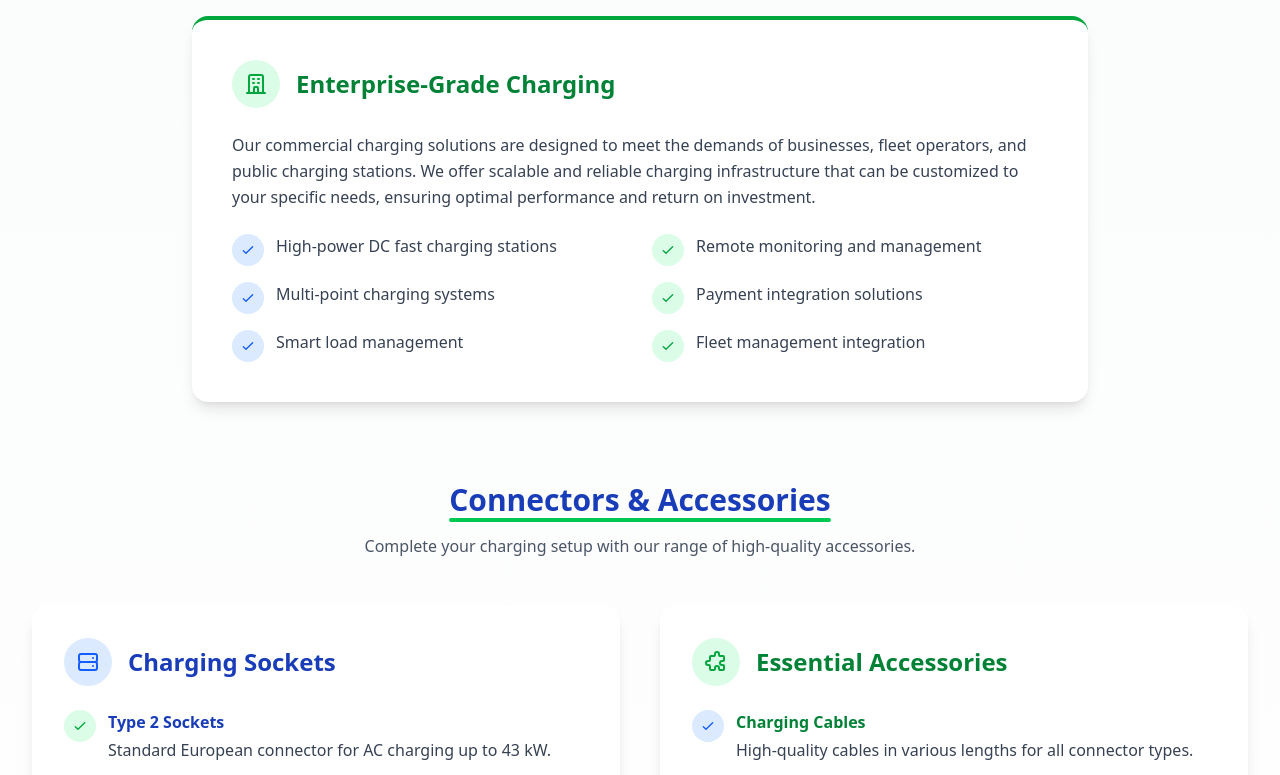
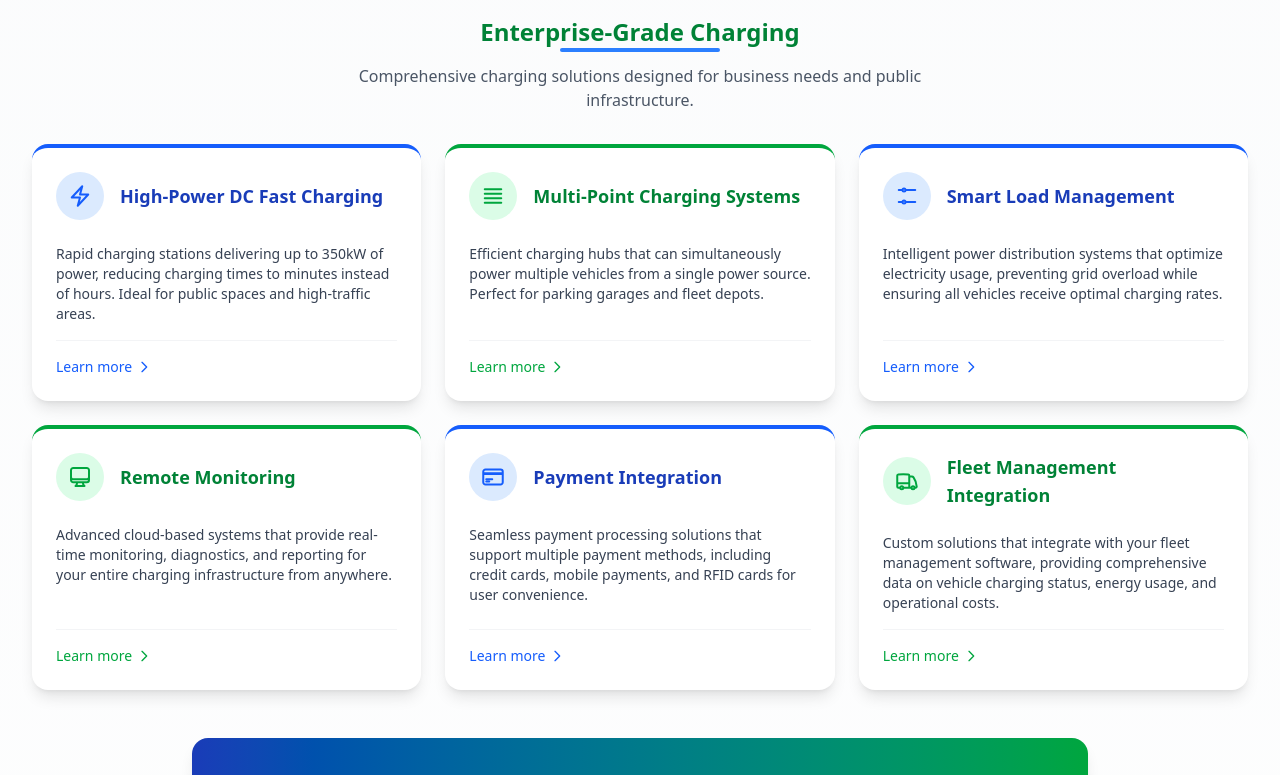
Before and after one commit to Yashwant2584/SamkuEVC, a React (Vite) app in the folder samkuevc/: page /ev-solutions in a window 1280 px wide. Shown: the part 1140-1915 px from the top of the page. Built offline with nearby package versions, Linux system fonts and the light colour scheme.

Commit message:
updated evsolution page

```diff
--- a/samkuevc/src/landingpage/EVSolutions.jsx
+++ b/samkuevc/src/landingpage/EVSolutions.jsx
@@ -35,7 +35,7 @@ const EVSolutions = () => {
               },
               {
                 title: 'AC EV Charging',
-                description: 'SAMKU EV provides innovative AC EV charging solutions for home and public use, offering reliable, cost-effective, and safe charging. With a focus on sustainability, SAMKU EV’s high-quality stations ensure efficient overnight charging and seamless integration.',
+                description: 'SAMKU EV provides innovative AC EV charging solutions for home and public use, offering reliable, cost-effective, and safe charging. With a focus on sustainability, SAMKU EVs high-quality stations ensure efficient overnight charging and seamless integration.',
                 icon: 'M11 4a2 2 0 114 0v1a1 1 0 001 1h3a1 1 0 011 1v3a1 1 0 01-1 1h-1a2 2 0 100 4h1a1 1 0 011 1v3a1 1 0 01-1 1h-3a1 1 0 01-1-1v-1a2 2 0 10-4 0v1a1 1 0 01-1 1H7a1 1 0 01-1-1v-3a1 1 0 00-1-1H4a2 2 0 110-4h1a1 1 0 001-1V7a1 1 0 011-1h3a1 1 0 001-1V4z'
               }
             ].map((card, index) => (
@@ -122,80 +122,99 @@ const EVSolutions = () => {
                 Scalable charging infrastructure for businesses and public spaces.
               </p>
             </div>
+
+            {/* Enterprise Grade Charging Title */}
+            <div className="text-center mb-8">
+              <h3 className="text-2xl font-bold text-green-700 inline-block relative">
+                Enterprise-Grade Charging
+                <div className="h-1 w-1/2 bg-blue-500 absolute bottom-0 left-1/4 -mb-1 rounded-full"></div>
+              </h3>
+              <p className="text-gray-600 mt-4 max-w-2xl mx-auto">
+                Comprehensive charging solutions designed for business needs and public infrastructure.
+              </p>
+            </div>
+
+            {/* Enterprise Feature Cards - New Section */}
+            <div className="grid grid-cols-1 md:grid-cols-2 lg:grid-cols-3 gap-6 mb-12">
+              {[
+                {
+                  title: 'High-Power DC Fast Charging',
+                  description: 'Rapid charging stations delivering up to 350kW of power, reducing charging times to minutes instead of hours. Ideal for public spaces and high-traffic areas.',
+                  icon: 'M3.75 13.5l10.5-11.25L12 10.5h8.25L9.75 21.75 12 13.5H3.75z',
+                  color: 'blue'
+                },
+                {
+                  title: 'Multi-Point Charging Systems',
+                  description: 'Efficient charging hubs that can simultaneously power multiple vehicles from a single power source. Perfect for parking garages and fleet depots.',
+                  icon: 'M3.75 5.25h16.5m-16.5 4.5h16.5m-16.5 4.5h16.5m-16.5 4.5h16.5',
+                  color: 'green'
+                },
+                {
+                  title: 'Smart Load Management',
+                  description: 'Intelligent power distribution systems that optimize electricity usage, preventing grid overload while ensuring all vehicles receive optimal charging rates.',
+                  icon: 'M10.5 6h9.75M10.5 6a1.5 1.5 0 11-3 0m3 0a1.5 1.5 0 10-3 0M3.75 6H7.5m3 12h9.75m-9.75 0a1.5 1.5 0 01-3 0m3 0a1.5 1.5 0 00-3 0m-3.75 0H7.5',
+                  color: 'blue'
+                },
+                {
+                  title: 'Remote Monitoring',
+                  description: 'Advanced cloud-based systems that provide real-time monitoring, diagnostics, and reporting for your entire charging infrastructure from anywhere.',
+                  icon: 'M9 17.25v1.007a3 3 0 01-.879 2.122L7.5 21h9l-.621-.621A3 3 0 0115 18.257V17.25m6-12V15a2.25 2.25 0 01-2.25 2.25H5.25A2.25 2.25 0 013 15V5.25m18 0A2.25 2.25 0 0018.75 3H5.25A2.25 2.25 0 003 5.25m18 0V12a2.25 2.25 0 01-2.25 2.25H5.25A2.25 2.25 0 013 12V5.25',
+                  color: 'green'
+                },
+                {
+                  title: 'Payment Integration',
+                  description: 'Seamless payment processing solutions that support multiple payment methods, including credit cards, mobile payments, and RFID cards for user convenience.',
+                  icon: 'M2.25 8.25h19.5M2.25 9h19.5m-16.5 5.25h6m-6 2.25h3m-3.75 3h15a2.25 2.25 0 002.25-2.25V6.75A2.25 2.25 0 0019.5 4.5h-15a2.25 2.25 0 00-2.25 2.25v10.5A2.25 2.25 0 004.5 19.5z',
+                  color: 'blue'
+                },
+                {
+                  title: 'Fleet Management Integration',
+                  description: 'Custom solutions that integrate with your fleet management software, providing comprehensive data on vehicle charging status, energy usage, and operational costs.',
+                  icon: 'M8.25 18.75a1.5 1.5 0 01-3 0m3 0a1.5 1.5 0 00-3 0m3 0h6m-9 0H3.375a1.125 1.125 0 01-1.125-1.125V14.25m17.25 4.5a1.5 1.5 0 01-3 0m3 0a1.5 1.5 0 00-3 0m3 0h1.125c.621 0 1.129-.504 1.09-1.124a17.902 17.902 0 00-3.213-9.193 2.056 2.056 0 00-1.58-.86H14.25M16.5 18.75h-2.25m0-11.177v-.958c0-.568-.422-1.048-.987-1.106a48.554 48.554 0 00-10.026 0 1.106 1.106 0 00-.987 1.106v7.635m12-6.677v6.677m0 4.5v-4.5m0 0h-12',
+                  color: 'green'
+                }
+              ].map((feature, index) => (
+                <motion.div
+                  key={index}
+                  initial={{ opacity: 0, y: 30 }}
+                  animate={{ opacity: 1, y: 0 }}
+                  transition={{ delay: 0.15 * index + 0.3, duration: 0.6 }}
+                  className={`bg-white p-6 rounded-2xl shadow-lg hover:shadow-xl transition duration-300 border-t-4 ${feature.color === 'blue' ? 'border-blue-600' : 'border-green-600'} flex flex-col h-full`}
+                >
+                  <div className="flex items-center mb-4">
+                    <div className={`w-12 h-12 rounded-full ${feature.color === 'blue' ? 'bg-blue-100' : 'bg-green-100'} flex items-center justify-center mr-4 flex-shrink-0`}>
+                      <svg xmlns="http://www.w3.org/2000/svg" className={`h-6 w-6 ${feature.color === 'blue' ? 'text-blue-600' : 'text-green-600'}`} fill="none" viewBox="0 0 24 24" stroke="currentColor">
+                        <path strokeLinecap="round" strokeLinejoin="round" strokeWidth={2} d={feature.icon} />
+                      </svg>
+                    </div>
+                    <h3 className={`text-lg font-bold ${feature.color === 'blue' ? 'text-blue-800' : 'text-green-700'}`}>{feature.title}</h3>
+                  </div>
+                  <p className="text-gray-700 text-sm mt-2 flex-grow">{feature.description}</p>
+                  <div className="mt-4 pt-4 border-t border-gray-100">
+                    <button className={`text-sm font-medium ${feature.color === 'blue' ? 'text-blue-600 hover:text-blue-800' : 'text-green-600 hover:text-green-800'} flex items-center`}>
+                      Learn more
+                      <svg xmlns="http://www.w3.org/2000/svg" className="h-4 w-4 ml-1" fill="none" viewBox="0 0 24 24" stroke="currentColor">
+                        <path strokeLinecap="round" strokeLinejoin="round" strokeWidth={2} d="M9 5l7 7-7 7" />
+                      </svg>
+                    </button>
+                  </div>
+                </motion.div>
+              ))}
+            </div>
+
             <motion.div
               initial={{ opacity: 0 }}
               animate={{ opacity: 1 }}
               transition={{ delay: 0.5, duration: 0.8 }}
-              className="bg-white p-8 md:p-10 rounded-2xl shadow-lg max-w-4xl mx-auto border-t-4 border-green-600 hover:shadow-xl transition duration-300"
+              className="bg-gradient-to-r from-blue-800 to-green-600 p-8 rounded-2xl shadow-lg max-w-4xl mx-auto text-white mb-12"
             >
-              <div className="flex items-center mb-6">
-                <div className="w-12 h-12 rounded-full bg-green-100 flex items-center justify-center mr-4">
-                  <svg xmlns="http://www.w3.org/2000/svg" className="h-6 w-6 text-green-600" fill="none" viewBox="0 0 24 24" stroke="currentColor">
-                    <path strokeLinecap="round" strokeLinejoin="round" strokeWidth={2} d="M19 21V5a2 2 0 00-2-2H7a2 2 0 00-2 2v16m14 0h2m-2 0h-5m-9 0H3m2 0h5M9 7h1m-1 4h1m4-4h1m-1 4h1m-5 10v-5a1 1 0 011-1h2a1 1 0 011 1v5m-4 0h4" />
-                  </svg>
-                </div>
-                <h3 className="text-2xl font-bold text-green-700">Enterprise-Grade Charging</h3>
-              </div>
-              <p className="text-gray-700 mb-6 leading-relaxed">
-                Our commercial charging solutions are designed to meet the demands of businesses,
-                fleet operators, and public charging stations. We offer scalable and reliable
-                charging infrastructure that can be customized to your specific needs, ensuring
-                optimal performance and return on investment.
+              <h3 className="text-2xl font-bold mb-4">Complete Enterprise Solutions</h3>
+              <p className="mb-6">
+                Our commercial charging solutions combine powerful hardware with intelligent software to create a complete charging ecosystem for your business. Contact our team for a customized solution tailored to your specific requirements.
               </p>
-              <div className="grid grid-cols-1 md:grid-cols-2 gap-6">
-                <ul className="space-y-4 text-gray-700">
-                  <li className="flex">
-                    <div className="flex-shrink-0 w-8 h-8 rounded-full bg-blue-100 flex items-center justify-center mr-3">
-                      <svg xmlns="http://www.w3.org/2000/svg" className="h-4 w-4 text-blue-600" fill="none" viewBox="0 0 24 24" stroke="currentColor">
-                        <path strokeLinecap="round" strokeLinejoin="round" strokeWidth={2} d="M5 13l4 4L19 7" />
-                      </svg>
-                    </div>
-                    <span>High-power DC fast charging stations</span>
-                  </li>
-                  <li className="flex">
-                    <div className="flex-shrink-0 w-8 h-8 rounded-full bg-blue-100 flex items-center justify-center mr-3">
-                      <svg xmlns="http://www.w3.org/2000/svg" className="h-4 w-4 text-blue-600" fill="none" viewBox="0 0 24 24" stroke="currentColor">
-                        <path strokeLinecap="round" strokeLinejoin="round" strokeWidth={2} d="M5 13l4 4L19 7" />
-                      </svg>
-                    </div>
-                    <span>Multi-point charging systems</span>
-                  </li>
-                  <li className="flex">
-                    <div className="flex-shrink-0 w-8 h-8 rounded-full bg-blue-100 flex items-center justify-center mr-3">
-                      <svg xmlns="http://www.w3.org/2000/svg" className="h-4 w-4 text-blue-600" fill="none" viewBox="0 0 24 24" stroke="currentColor">
-                        <path strokeLinecap="round" strokeLinejoin="round" strokeWidth={2} d="M5 13l4 4L19 7" />
-                      </svg>
-                    </div>
-                    <span>Smart load management</span>
-                  </li>
-                </ul>
-                <ul className="space-y-4 text-gray-700">
-                  <li className="flex">
-                    <div className="flex-shrink-0 w-8 h-8 rounded-full bg-green-100 flex items-center justify-center mr-3">
-                      <svg xmlns="http://www.w3.org/2000/svg" className="h-4 w-4 text-green-600" fill="none" viewBox="0 0 24 24" stroke="currentColor">
-                        <path strokeLinecap="round" strokeLinejoin="round" strokeWidth={2} d="M5 13l4 4L19 7" />
-                      </svg>
-                    </div>
-                    <span>Remote monitoring and management</span>
-                  </li>
-                  <li className="flex">
-                    <div className="flex-shrink-0 w-8 h-8 rounded-full bg-green-100 flex items-center justify-center mr-3">
-                      <svg xmlns="http://www.w3.org/2000/svg" className="h-4 w-4 text-green-600" fill="none" viewBox="0 0 24 24" stroke="currentColor">
-                        <path strokeLinecap="round" strokeLinejoin="round" strokeWidth={2} d="M5 13l4 4L19 7" />
-                      </svg>
-                    </div>
-                    <span>Payment integration solutions</span>
-                  </li>
-                  <li className="flex">
-                    <div className="flex-shrink-0 w-8 h-8 rounded-full bg-green-100 flex items-center justify-center mr-3">
-                      <svg xmlns="http://www.w3.org/2000/svg" className="h-4 w-4 text-green-600" fill="none" viewBox="0 0 24 24" stroke="currentColor">
-                        <path strokeLinecap="round" strokeLinejoin="round" strokeWidth={2} d="M5 13l4 4L19 7" />
-                      </svg>
-                    </div>
-                    <span>Fleet management integration</span>
-                  </li>
-                </ul>
-              </div>
+              <button className="bg-white text-blue-800 px-6 py-2 rounded-full font-bold hover:bg-blue-50 transition duration-300 shadow-lg">
+                Request a Consultation
+              </button>
             </motion.div>
           </section>
 
```
